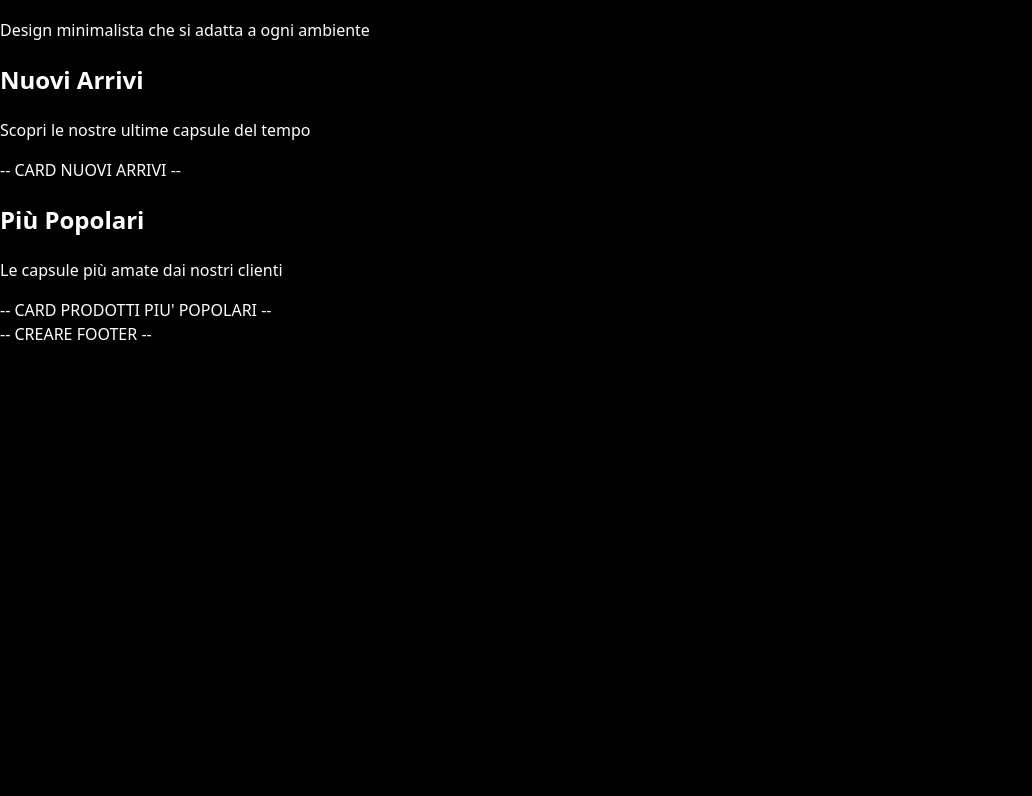
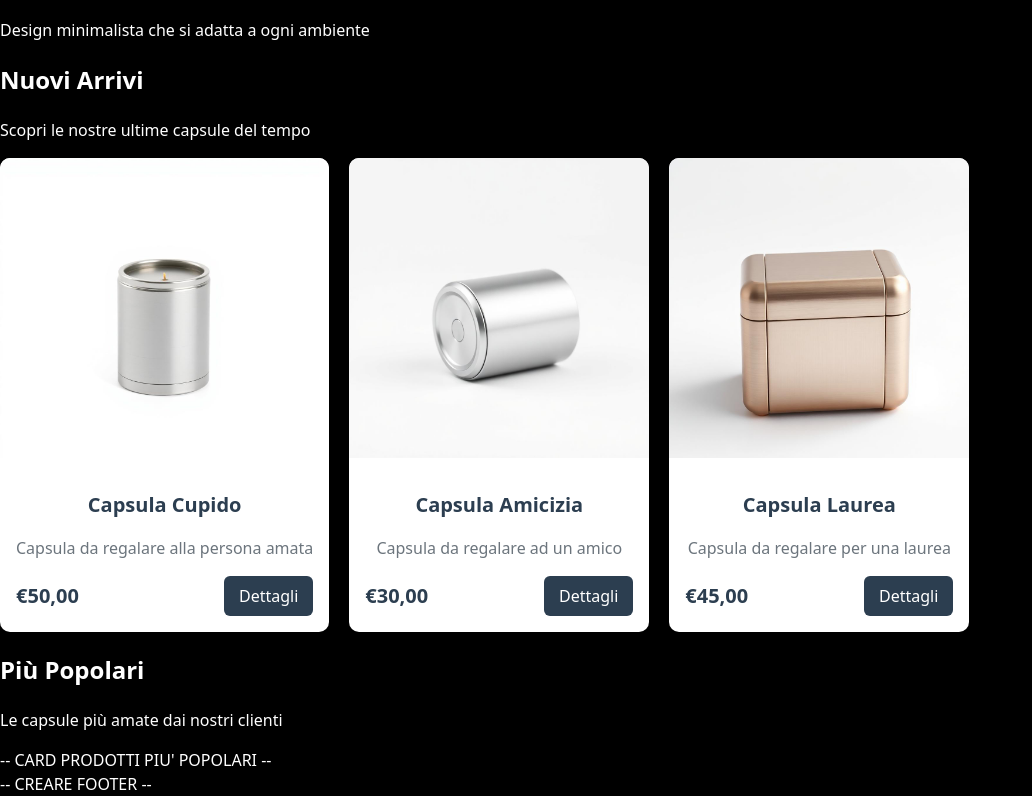
Before and after one commit to Matteo-Ciardi/fe-chronobox, a React (Vite) app: page / in a window 1280 px wide. Shown: the part 683-1479 px from the top of the page, without its empty margins (0-1032 px from the left). Before the commit the page ends 1029 px from the top, so only its background shows below. Built offline with nearby package versions, Linux system fonts and the light colour scheme.

Commit message:
refactoring file

```diff
--- a/src/App.jsx
+++ b/src/App.jsx
@@ -4,7 +4,6 @@ import HomePage from "./pages/homepage/HomePage";
 import DefaultLayout from "./layout/DefaultLayout";
 
 import "./App.css";
-import CapsuleCard from "./CapsuleCard";
 
 function App() {
 	const ProductPage = () => <h1>Prodotti</h1>;
--- a/src/pages/homepage/HomePage.jsx
+++ b/src/pages/homepage/HomePage.jsx
@@ -1,3 +1,5 @@
+import CapsuleCard from "../../components/capsulecard/CapsuleCard";
+
 import "./HomePage.css";
 
 const HomePage = () => {
@@ -54,7 +56,9 @@ const HomePage = () => {
 						<p>Scopri le nostre ultime capsule del tempo</p>
 					</div>
 
-					<div>-- CARD NUOVI ARRIVI --</div>
+					<div>
+						<CapsuleCard />
+					</div>
 				</section>
 
 				<section className="popular">
```
Also changed, not shown: src/components/capsulecard/CapsuleCard.css (renamed from src/CapsuleCard.css), src/components/capsulecard/CapsuleCard.jsx (renamed from src/CapsuleCard.jsx).
